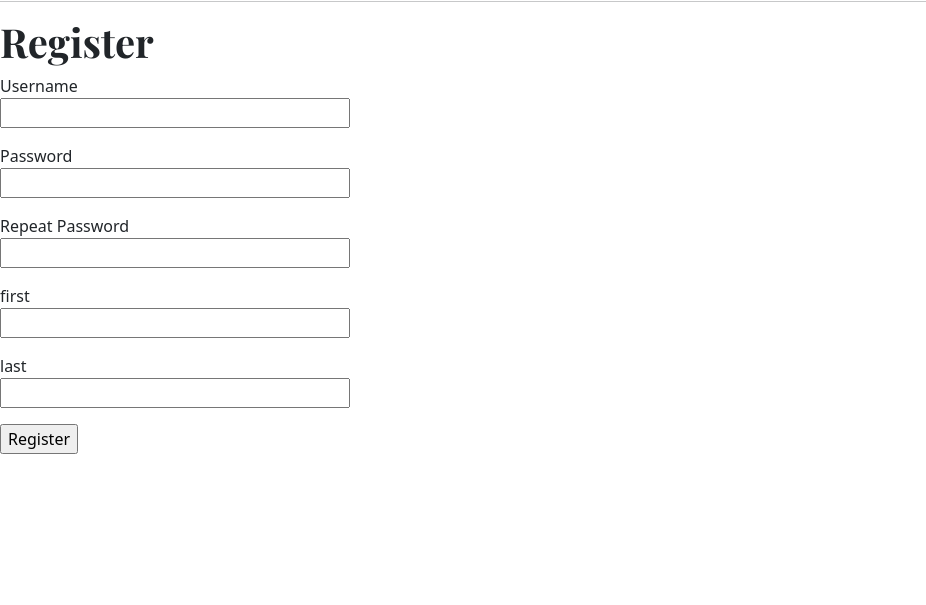
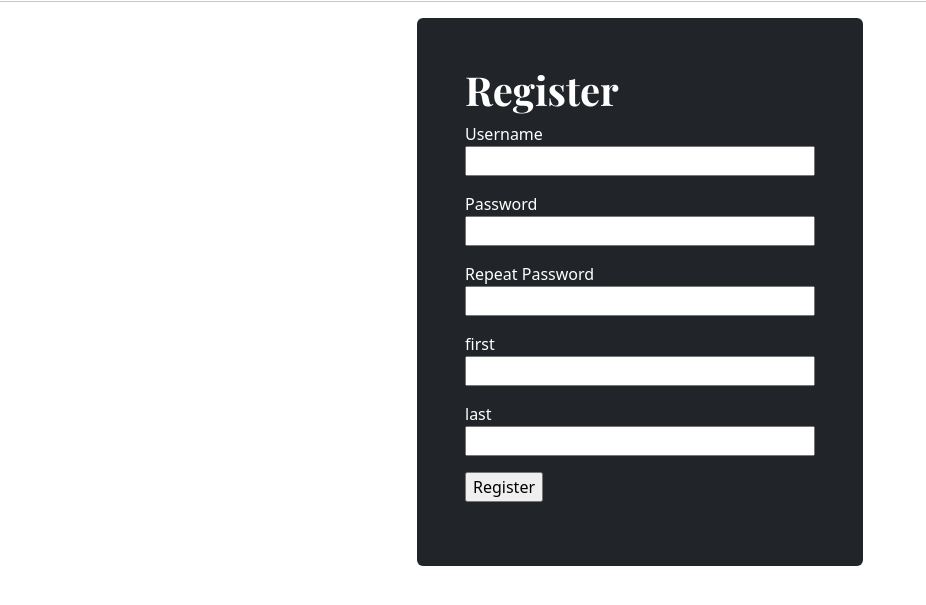
Before and after one commit to KueTone/Chatmail-Web-App, a Flask app: template app/templates/register.html in a window 1280 px wide. Shown: the part 128-733 px from the top of the page, without its empty margins (0-926 px from the left). Run offline with Flask 3, Linux system fonts and the light colour scheme; the template is opened without the code that fills it: values that come from a table or form of the project are taken from there, others are empty; some libraries are stand-ins or nearby versions.

Commit message:
Update register.html

```diff
--- a/app/templates/register.html
+++ b/app/templates/register.html
@@ -1,6 +1,9 @@
 {% extends "base.html" %}
 
 {% block content %}
+<div class="container" id="logincontainer">
+    <div class="p-4 p-md-5 mb-4 rounded text-bg-dark">
+        <div class="col-md-6 px-0">
             <h1>Register</h1>
                 <form action="" method="post">
                     {{ form.hidden_tag() }}
```
Lines whose indentation alone changed are shown as unchanged.
